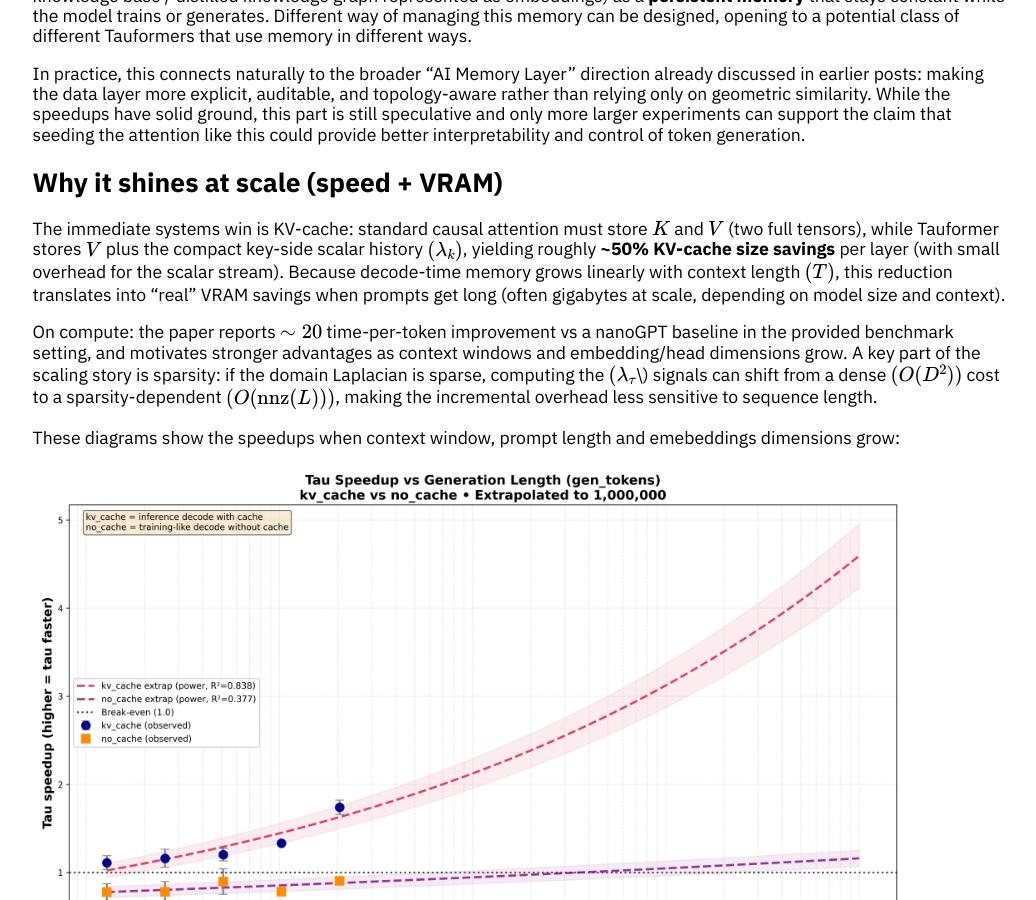
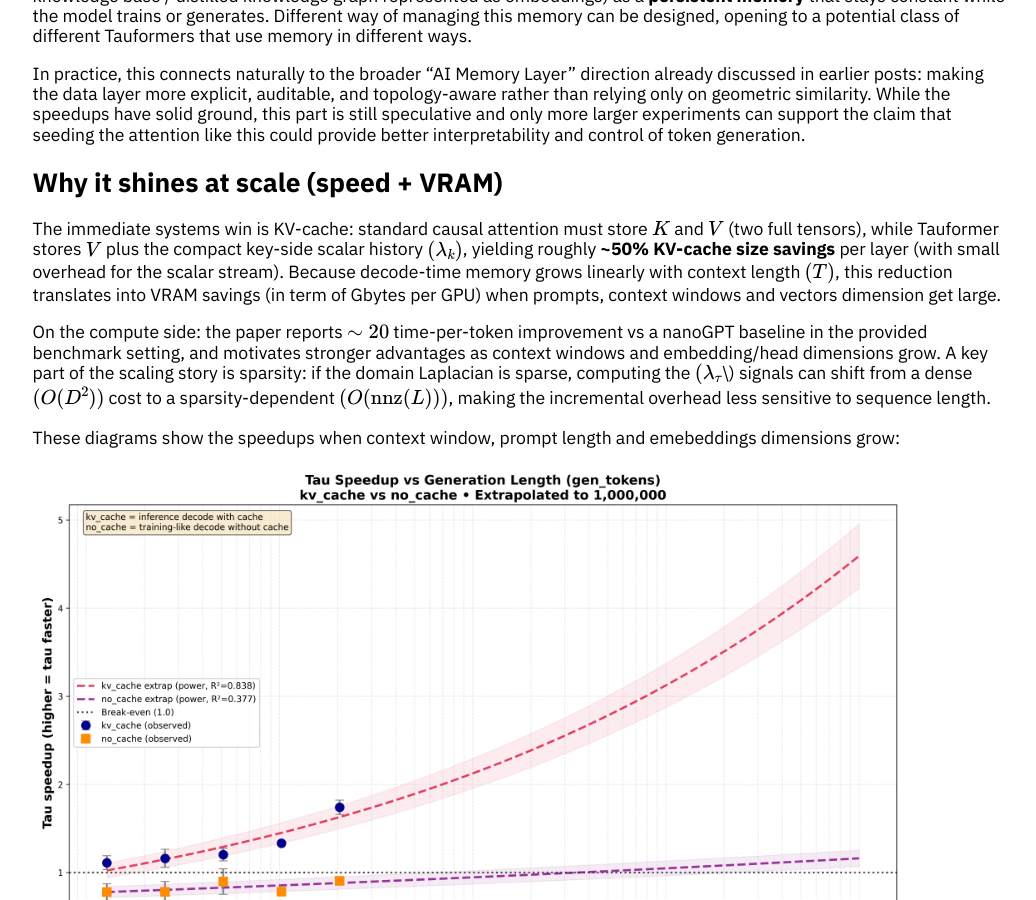
Before and after one commit to Mec-iS/staticwebpage, a Jekyll site: the page built from posts/012_topological_transformer_tauformer_domain_memory_in_attention.md, in a window 1280 px wide and 900 px high, scrolled down 1248 px. Shown: the whole window, without its empty margins (117-1153 px from the left). Built offline with Jekyll 4.4.1, drawn with Linux system fonts in a browser that asks for light colours; nearby versions of some CDN libraries; formulas are drawn with MathJax 3.

Commit message:
minor changes

```diff
--- a/posts/012_topological_transformer_tauformer_domain_memory_in_attention.md
+++ b/posts/012_topological_transformer_tauformer_domain_memory_in_attention.md
@@ -39,9 +39,9 @@ In practice, this connects naturally to the broader "AI Memory Layer" direction
 ## Why it shines at scale (speed + VRAM)
 
 The immediate systems win is KV-cache: standard causal attention must store $$K$$ and $$V$$ (two full tensors), while Tauformer stores $$V$$ plus the compact key-side scalar history $$(\lambda_k)$$, yielding roughly **~50% KV-cache size savings** per layer (with small overhead for the scalar stream).
-Because decode-time memory grows linearly with context length $$(T)$$, this reduction translates into "real" VRAM savings when prompts get long (often gigabytes at scale, depending on model size and context).
+Because decode-time memory grows linearly with context length $$(T)$$, this reduction translates into VRAM savings (in term of Gbytes per GPU) when prompts, context windows and vectors dimension get large.
 
-On compute: the paper reports $$\sim20%$$ time-per-token improvement vs a nanoGPT baseline in the provided benchmark setting, and motivates stronger advantages as context windows and embedding/head dimensions grow.
+On the compute side: the paper reports $$\sim20%$$ time-per-token improvement vs a nanoGPT baseline in the provided benchmark setting, and motivates stronger advantages as context windows and embedding/head dimensions grow.
 A key part of the scaling story is sparsity: if the domain Laplacian is sparse, computing the $$(\lambda_\tau\)$$ signals can shift from a dense $$(O(D^2))$$ cost to a sparsity-dependent $$(O(\mathrm{nnz}(L)))$$, making the incremental overhead less sensitive to sequence length.
 
 These diagrams show the speedups when context window, prompt length and emebeddings dimensions grow:
```
